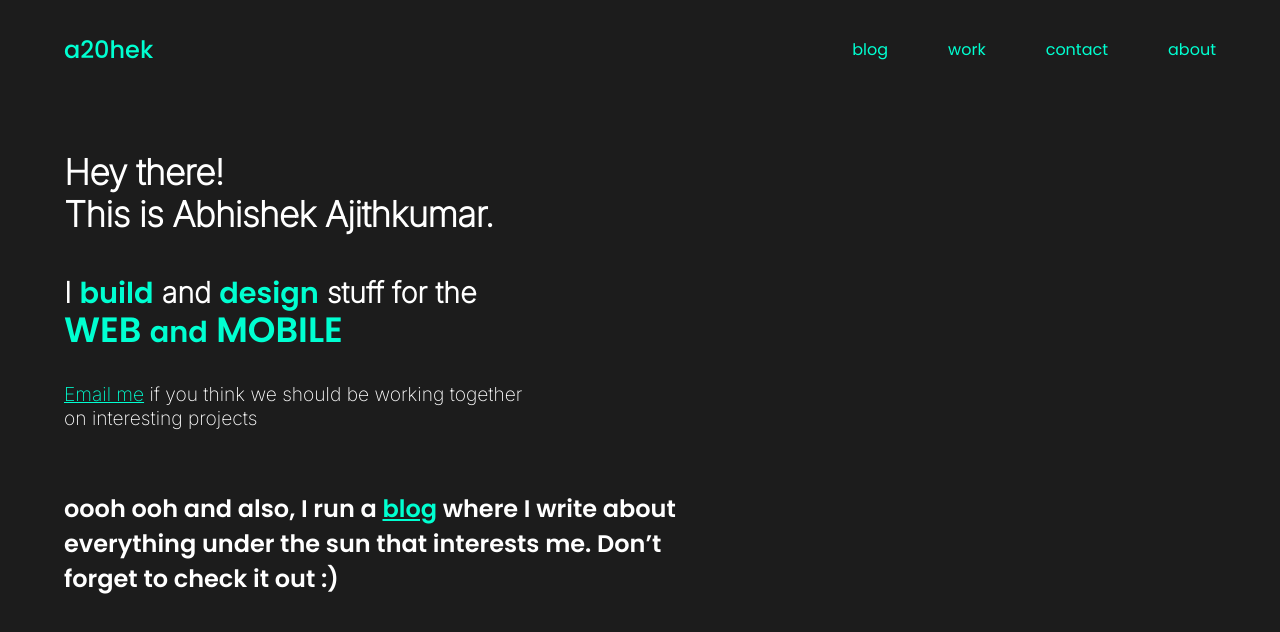
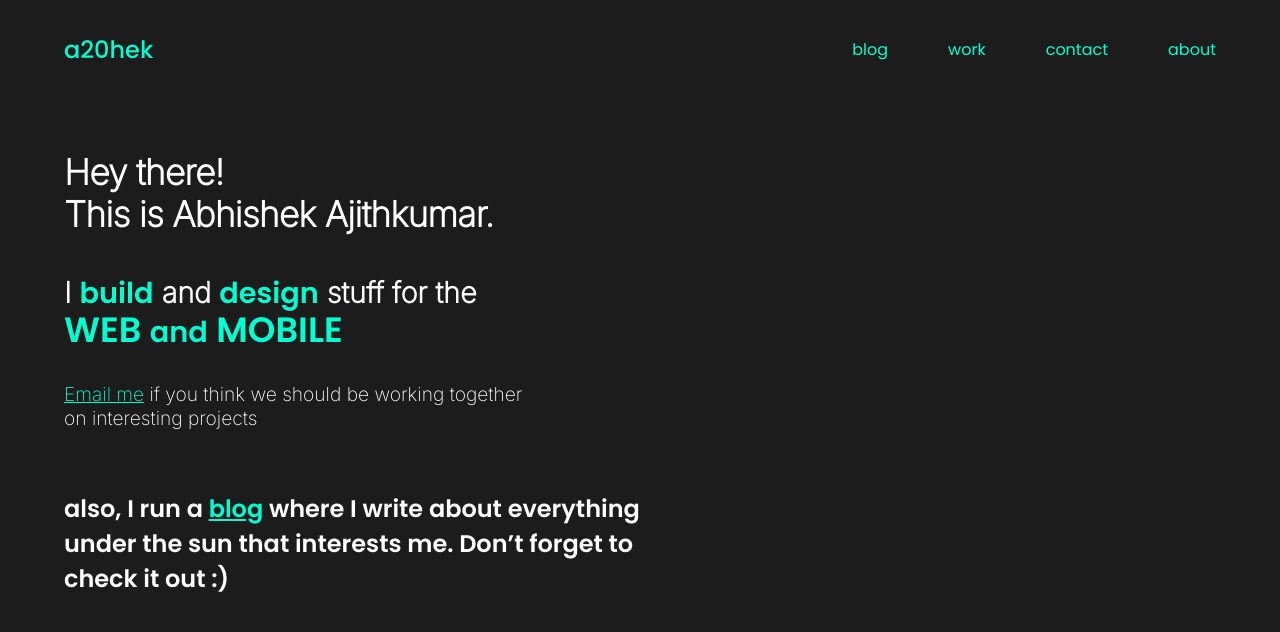
Before and after one commit to a20hek/a20hek_2.0, a Next.js app: page / in a window 1280 px wide. Shown: the top 632 px of the page. Built offline with nearby package versions, Linux system fonts and the light colour scheme.

Commit message:
more minor copyright changes

```diff
--- a/pages/index.js
+++ b/pages/index.js
@@ -49,8 +49,8 @@ export default function Home() {
 					&nbsp;if you think we should be working together on interesting projects
 				</p>
 				<h1 className='blog'>
-					oooh ooh and also, I run a <a href='/blog'>blog</a> where I write about
-					everything under the sun that interests me. Don’t forget to check it out {':)'}
+					also, I run a <a href='/blog'>blog</a> where I write about everything under the
+					sun that interests me. Don’t forget to check it out {':)'}
 				</h1>
 			</div>
 		</motion.div>
```
Also changed, not shown: 1 other file (tests, documents, lock files or other folders).
